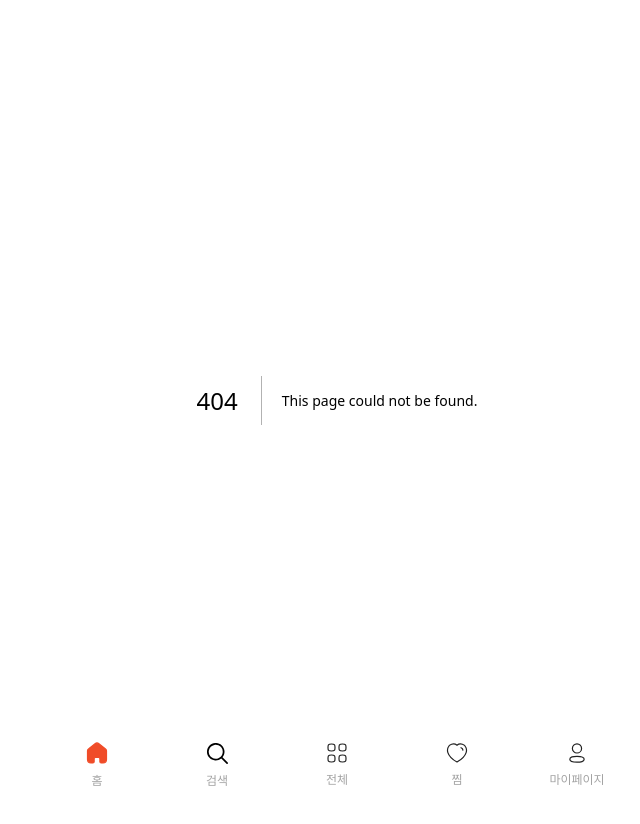
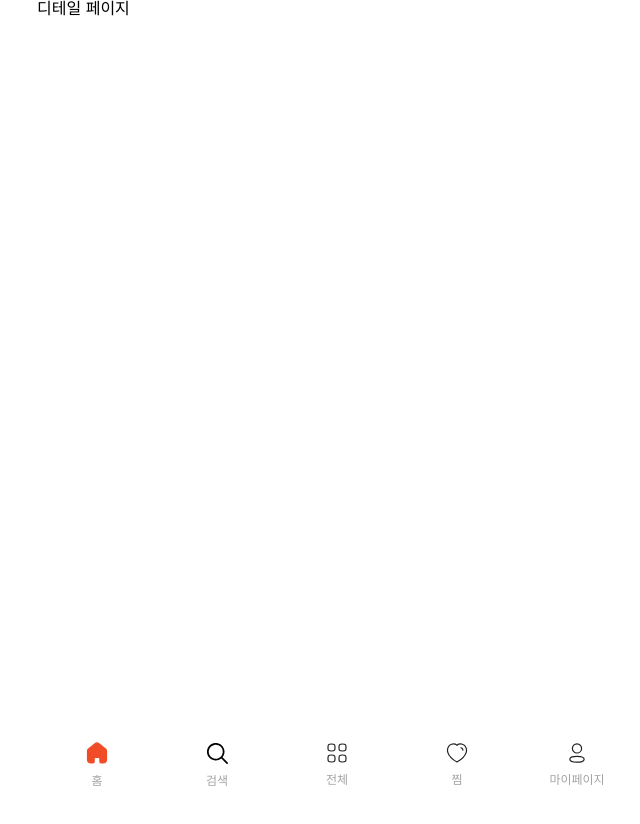
Before and after one commit to hyejinny97/bbangle, a Next.js app: page /products/1 in a window 1280 px wide. Before the commit this address had no page. Shown: the top 824 px of the page, without its empty margins (303-943 px from the left). After the commit the page ends 800 px from the top, so only its background shows below. Built offline with nearby package versions, Linux system fonts and the light colour scheme.

Commit message:
Chore: 상품 디테일 페이지 파일 생성

```diff
--- a/src/app/layout.tsx
+++ b/src/app/layout.tsx
@@ -17,7 +17,7 @@ export default function RootLayout({ children }: { children: ReactNode }) {
         <html>
             <body className={inter.className}>
                 <RootLayoutProvider>
-                    <div className="sm:w-[600px] w-full  m-auto pb-24">{children}</div>
+                    <div className="sm:w-[600px] w-full m-auto pb-24">{children}</div>
                     <Footer />
                 </RootLayoutProvider>
             </body>
--- /dev/null
+++ b/src/app/products/[id]/page.tsx
@@ -0,0 +1,5 @@
+const ProductDetail = () => {
+    return <>디테일 페이지</>;
+};
+
+export default ProductDetail;
```
Also changed, not shown: .pnp.cjs, src/app/products/page.tsx (added).
